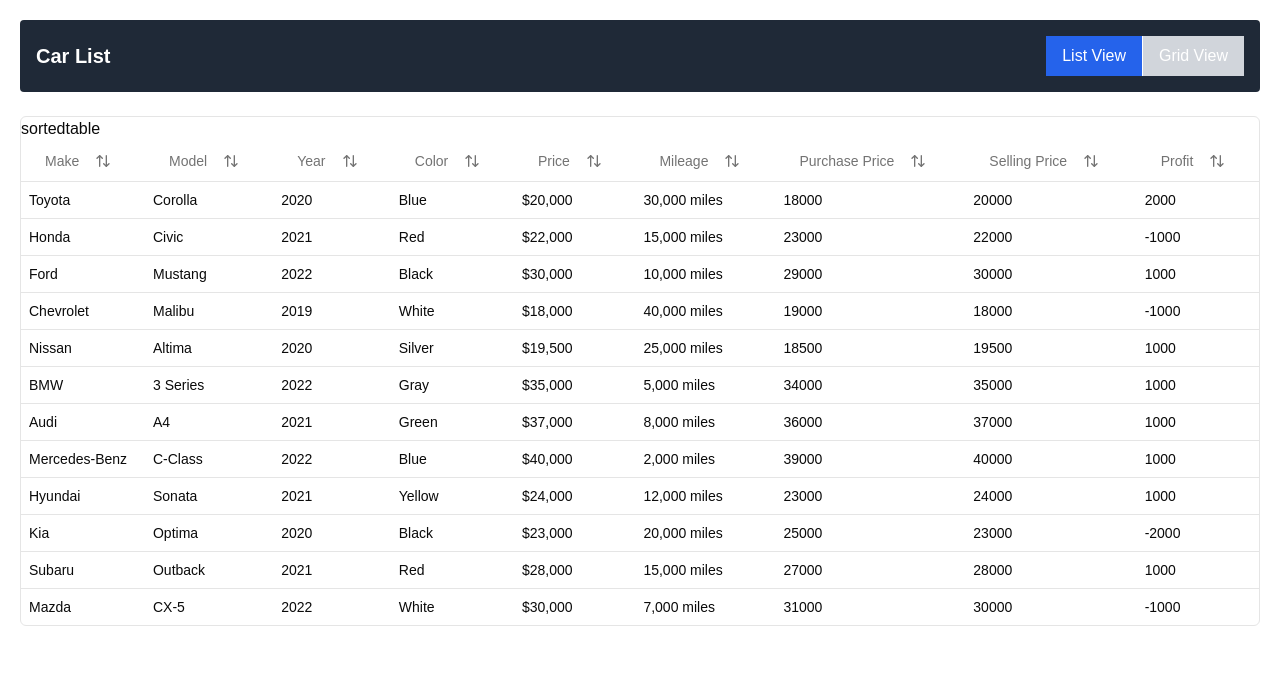
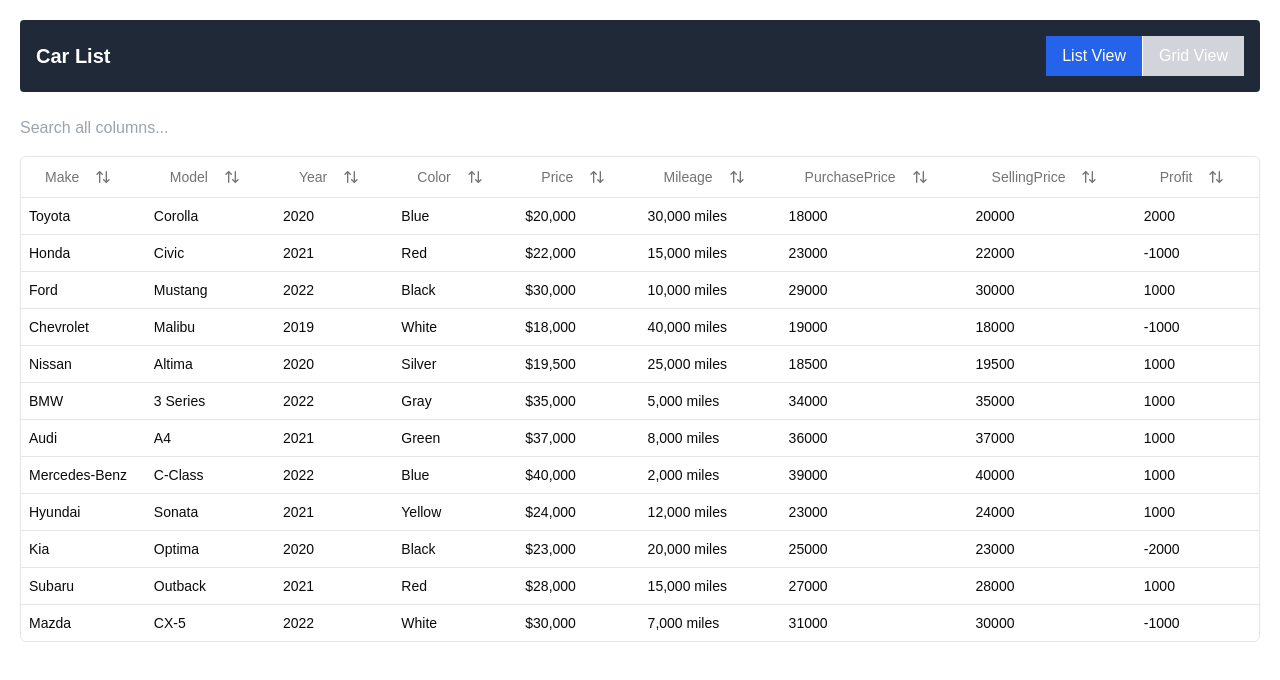
Before and after one commit to eliasrenawi23/RenawiCar, a Next.js app: page / in a window 1280 px wide. Shown: the top 680 px of the page. Built offline with nearby package versions, Linux system fonts and the light colour scheme.

Commit message:
update table

```diff
--- /dev/null
+++ b/components/EditableCell.tsx
@@ -0,0 +1,33 @@
+"use client";
+
+import React, { useEffect, useState } from "react";
+
+const EditableCell: React.FC<{
+  initialValue: string;
+  rowIndex: number;
+  columnId: string;
+  updateData: (rowIndex: number, columnId: string, value: string) => void;
+}> = ({ initialValue, rowIndex, columnId, updateData }) => {
+  const [value, setValue] = useState(initialValue);
+  const [isEditing, setIsEditing] = useState(false);
+
+  const onBlur = () => {
+    setIsEditing(false);
+    updateData(rowIndex, columnId, value);
+  };
+
+  useEffect(() => setValue(initialValue), [initialValue]);
+
+  return isEditing ? (
+    <input
+      value={value}
+      onChange={(e) => setValue(e.target.value)}
+      onBlur={onBlur}
+      autoFocus
+    />
+  ) : (
+    <div onDoubleClick={() => setIsEditing(true)}>{value}</div>
+  );
+};
+
+export default EditableCell;
--- a/components/SortableTable.tsx
+++ b/components/SortableTable.tsx
@@ -1,6 +1,6 @@
 "use client";
 
-import * as React from "react";
+import React, { useState } from "react";
 import {
   ColumnDef,
   SortingState,
@@ -9,6 +9,8 @@
   getCoreRowModel,
   getSortedRowModel,
   useReactTable,
+  ColumnFiltersState,
+  getFilteredRowModel,
 } from "@tanstack/react-table";
 import { ArrowUpDown } from "lucide-react";
 
@@ -22,11 +24,25 @@
   TableRow,
 } from "@/components/ui/table";
 import { Car, carData } from "@/lib/data/cars";
+import EditableCell from "./EditableCell";
 
-const renderSortableHeader = (
-  title: string,
-  column: HeaderContext<Car, unknown>["column"]
-) => (
+// const renderSortableHeader = (
+//   title: string,
+//   column: HeaderContext<Car, unknown>["column"]
+// ) => (
+//   <Button
+//     variant="ghost"
+//     onClick={() => column.toggleSorting(column.getIsSorted() === "asc")}
+//   >
+//     {title}
+//     <ArrowUpDown className="ml-2 h-4 w-4" />
+//   </Button>
+// );
+
+const SortableHeader: React.FC<{
+  title: string;
+  column: HeaderContext<Car, unknown>["column"];
+}> = ({ title, column }) => (
   <Button
     variant="ghost"
     onClick={() => column.toggleSorting(column.getIsSorted() === "asc")}
@@ -36,65 +52,211 @@
   </Button>
 );
 
-export const columns: ColumnDef<Car>[] = [
-  {
-    accessorKey: "make",
-    header: ({ column }) => renderSortableHeader("Make", column),
-  },
-  {
-    accessorKey: "model",
-    header: ({ column }) => renderSortableHeader("Model", column),
-  },
-  {
-    accessorKey: "year",
-    header: ({ column }) => renderSortableHeader("Year", column),
-  },
-  {
-    accessorKey: "color",
-    header: ({ column }) => renderSortableHeader("Color", column),
-  },
-  {
-    accessorKey: "price",
-    header: ({ column }) => renderSortableHeader("Price", column),
-  },
-  {
-    accessorKey: "mileage",
-    header: ({ column }) => renderSortableHeader("Mileage", column),
-  },
-  {
-    accessorKey: "purchasePrice",
-    header: ({ column }) => renderSortableHeader("Purchase Price", column),
-  },
-  {
-    accessorKey: "sellingPrice",
-    header: ({ column }) => renderSortableHeader("Selling Price", column),
-  },
-  {
-    accessorKey: "profit",
-    header: ({ column }) => renderSortableHeader("Profit", column),
-  },
+export const createColumns = <T extends object>(
+  keys: Array<keyof T>,
+  updateData: (rowIndex: number, columnId: string, value: unknown) => void
+): ColumnDef<T>[] =>
+  keys.map((key) => ({
+    accessorKey: key as string,
+    header: ({ column }) => (
+      <SortableHeader
+        title={String(key).charAt(0).toUpperCase() + String(key).slice(1)}
+        column={column}
+      />
+    ),
+    cell: ({ row, column }) => (
+      <EditableCell
+        initialValue={row.getValue(key as string) as string}
+        rowIndex={row.index}
+        columnId={column.id}
+        updateData={updateData}
+      />
+    ),
+  }));
+
+// export const columns: ColumnDef<Car>[] = [
+//   {
+//     accessorKey: "make",
+//     header: ({ column }) => renderSortableHeader("Make", column),
+//     cell: ({ row, column, table }) => (
+//       <EditableCell
+//         initialValue={row.getValue("make") as string}
+//         rowIndex={row.index}
+//         columnId={column.id}
+//         updateData={table.options.meta?.updateData}
+//       />
+//     ),
+//   },
+//   {
+//     accessorKey: "model",
+//     header: ({ column }) => renderSortableHeader("Model", column),
+//     cell: ({ row, column, table }) => (
+//       <EditableCell
+//         initialValue={row.getValue("model") as string}
+//         rowIndex={row.index}
+//         columnId={column.id}
+//         updateData={table.options.meta?.updateData}
+//       />
+//     ),
+//   },
+//   {
+//     accessorKey: "year",
+//     header: ({ column }) => renderSortableHeader("Year", column),
+//     cell: ({ row, column, table }) => (
+//       <EditableCell
+//         initialValue={row.getValue("year") as string}
+//         rowIndex={row.index}
+//         columnId={column.id}
+//         updateData={table.options.meta?.updateData}
+//       />
+//     ),
+//   },
+//   {
+//     accessorKey: "color",
+//     header: ({ column }) => renderSortableHeader("Color", column),
+//     cell: ({ row, column, table }) => (
+//       <EditableCell
+//         initialValue={row.getValue("color") as string}
+//         rowIndex={row.index}
+//         columnId={column.id}
+//         updateData={table.options.meta?.updateData}
+//       />
+//     ),
+//   },
+//   {
+//     accessorKey: "price",
+//     header: ({ column }) => renderSortableHeader("Price", column),
+//     cell: ({ row, column, table }) => (
+//       <EditableCell
+//         initialValue={row.getValue("price") as string}
+//         rowIndex={row.index}
+//         columnId={column.id}
+//         updateData={table.options.meta?.updateData}
+//       />
+//     ),
+//   },
+//   {
+//     accessorKey: "mileage",
+//     header: ({ column }) => renderSortableHeader("Mileage", column),
+//     cell: ({ row, column, table }) => (
+//       <EditableCell
+//         initialValue={row.getValue("mileage") as string}
+//         rowIndex={row.index}
+//         columnId={column.id}
+//         updateData={table.options.meta?.updateData}
+//       />
+//     ),
+//   },
+//   {
+//     accessorKey: "purchasePrice",
+//     header: ({ column }) => renderSortableHeader("Purchase Price", column),
+//     cell: ({ row, column, table }) => (
+//       <EditableCell
+//         initialValue={row.getValue("purchasePrice") as string}
+//         rowIndex={row.index}
+//         columnId={column.id}
+//         updateData={table.options.meta?.updateData}
+//       />
+//     ),
+//   },
+//   {
+//     accessorKey: "sellingPrice",
+//     header: ({ column }) => renderSortableHeader("Selling Price", column),
+//     cell: ({ row, column, table }) => (
+//       <EditableCell
+//         initialValue={row.getValue("sellingPrice") as string}
+//         rowIndex={row.index}
+//         columnId={column.id}
+//         updateData={table.options.meta?.updateData}
+//       />
+//     ),
+//   },
+//   {
+//     accessorKey: "profit",
+//     header: ({ column }) => renderSortableHeader("Profit", column),
+//     cell: ({ row, column, table }) => (
+//       <EditableCell
+//         initialValue={row.getValue("profit") as string}
+//         rowIndex={row.index}
+//         columnId={column.id}
+//         updateData={table.options.meta?.updateData}
+//       />
+//     ),
+//   },
+// ];
+
+const carKeys: Array<keyof Car> = [
+  "make",
+  "model",
+  "year",
+  "color",
+  "price",
+  "mileage",
+  "purchasePrice",
+  "sellingPrice",
+  "profit",
 ];
 
 export default function SortableTable() {
-  const [sorting, setSorting] = React.useState<SortingState>([]);
+  const [sorting, setSorting] = useState<SortingState>([]);
+  const [columnFilters, setColumnFilters] = useState<ColumnFiltersState>([]);
+  const [globalFilter, setGlobalFilter] = useState("");
+
+  // eslint-disable-next-line @typescript-eslint/no-unused-vars
+  const [data, setData] = useState(carData);
+  //const [originalData, setOriginalData] = useState(carData);
+  //const [isSaving, setIsSaving] = useState(false);
+
+  const updateData = (rowIndex: number, columnId: string, value: unknown) => {
+    setData((old) =>
+      old.map((row, index) => {
+        if (index === rowIndex) {
+          return {
+            ...old[rowIndex],
+            [columnId]: value,
+          };
+        }
+        return row;
+      })
+    );
+  };
+
+  const columns = createColumns<Car>(carKeys, updateData);
 
   const table = useReactTable({
     data: carData,
     columns,
-    state: { sorting },
     onSortingChange: setSorting,
+    onColumnFiltersChange: setColumnFilters,
     getCoreRowModel: getCoreRowModel(),
     getSortedRowModel: getSortedRowModel(),
+    getFilteredRowModel: getFilteredRowModel(),
+    onGlobalFilterChange: setGlobalFilter,
+    state: {
+      sorting,
+      columnFilters,
+      globalFilter,
+    },
+    meta: {
+      updateData,
+    },
   });
 
   return (
+    <div className="space-y-4">
+      <input
+        placeholder="Search all columns..."
+        value={globalFilter ?? ""}
+        onChange={(event) => setGlobalFilter(String(event.target.value))}
+        className="max-w-sm"
+      />
       <div className="rounded-md border">
-      sortedtable
         <Table>
           <TableHeader>
             {table.getHeaderGroups().map((headerGroup) => (
               <TableRow key={headerGroup.id}>
-              {headerGroup.headers.map((header) => (
+                {headerGroup.headers.map((header) => {
+                  return (
                     <TableHead key={header.id}>
                       {header.isPlaceholder
                         ? null
@@ -103,24 +265,34 @@
                             header.getContext()
                           )}
                     </TableHead>
-              ))}
+                  );
+                })}
               </TableRow>
             ))}
           </TableHeader>
           <TableBody>
-          {table.getRowModel().rows.length > 0 ? (
+            {table.getRowModel().rows?.length ? (
               table.getRowModel().rows.map((row) => (
-              <TableRow key={row.id}>
+                <TableRow
+                  key={row.id}
+                  data-state={row.getIsSelected() && "selected"}
+                >
                   {row.getVisibleCells().map((cell) => (
                     <TableCell key={cell.id}>
-                    {flexRender(cell.column.columnDef.cell, cell.getContext())}
+                      {flexRender(
+                        cell.column.columnDef.cell,
+                        cell.getContext()
+                      )}
                     </TableCell>
                   ))}
                 </TableRow>
               ))
             ) : (
               <TableRow>
-              <TableCell colSpan={columns.length} className="h-24 text-center">
+                <TableCell
+                  colSpan={columns.length}
+                  className="h-24 text-center"
+                >
                   No results.
                 </TableCell>
               </TableRow>
@@ -128,5 +300,6 @@
           </TableBody>
         </Table>
       </div>
+    </div>
   );
 }
```
Lines whose indentation alone changed are shown as unchanged.
